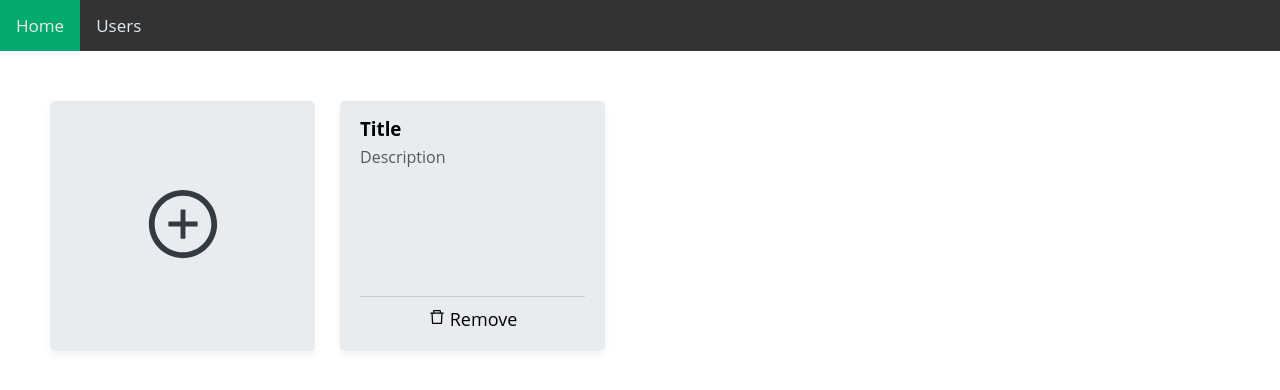
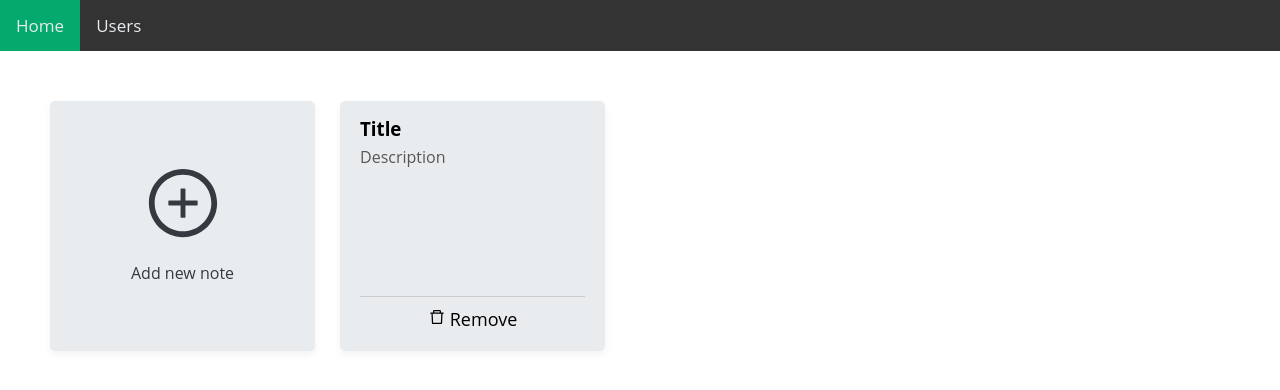
Before and after one commit to ashot3232/frontend-task, a React (Create React App) app: page / in a window 1280 px wide. Shown: the top 390 px of the page. Built offline with nearby package versions, Linux system fonts and the light colour scheme; data requests are answered from the project's data file.

Commit message:
Tweak styles

```diff
--- a/src/components/Box.tsx
+++ b/src/components/Box.tsx
@@ -14,8 +14,12 @@ interface BoxProps {
   className?: string;
 }
 
-const Box: FC<BoxProps> = ({ children, className }) => {
-  return <Wrapper className={className}>{children}</Wrapper>;
+const Box: FC<BoxProps> = ({ children, className, ...props }) => {
+  return (
+    <Wrapper {...props} className={className}>
+      {children}
+    </Wrapper>
+  );
 };
 
 export default Box;
--- a/src/components/Modal.tsx
+++ b/src/components/Modal.tsx
@@ -18,7 +18,7 @@ const StyledModalBox = styled.div`
 
 const StyledModal = styled.div`
   position: absolute;
-  top: 50%;
+  top: 40%;
   left: 50%;
   z-index: 3;
   width: 100%;
--- a/src/components/Notes.tsx
+++ b/src/components/Notes.tsx
@@ -27,12 +27,18 @@ const AddIcon = styled(AiOutlinePlusCircle)`
   font-size: 78px;
 `;
 
-const StyledBox = styled(Box)`
+const StyledBox = styled(Box)<React.HTMLAttributes<HTMLDivElement>>`
   display: flex;
   align-items: center;
   cursor: pointer;
   flex-direction: column;
   justify-content: center;
+`;
+
+const StyledText = styled.p`
+  color: ${(props) => props.theme.colors.dark};
+  font-weight: 500;
+  margin-top: 20px;
 `;
 
 function Notes() {
@@ -60,8 +66,9 @@ function Notes() {
   return (
     <Wrapper>
       {showAddForm && <AddNote onClose={() => setShowAddForm(false)} />}
-      <StyledBox>
-        <AddIcon onClick={() => setShowAddForm(true)} />
+      <StyledBox onClick={() => setShowAddForm(true)}>
+        <AddIcon />
+        <StyledText>Add new note</StyledText>
       </StyledBox>
 
       {content}
```
